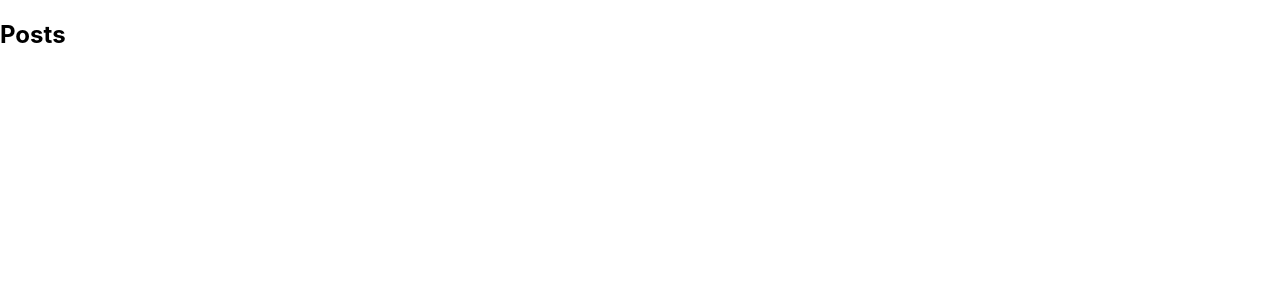
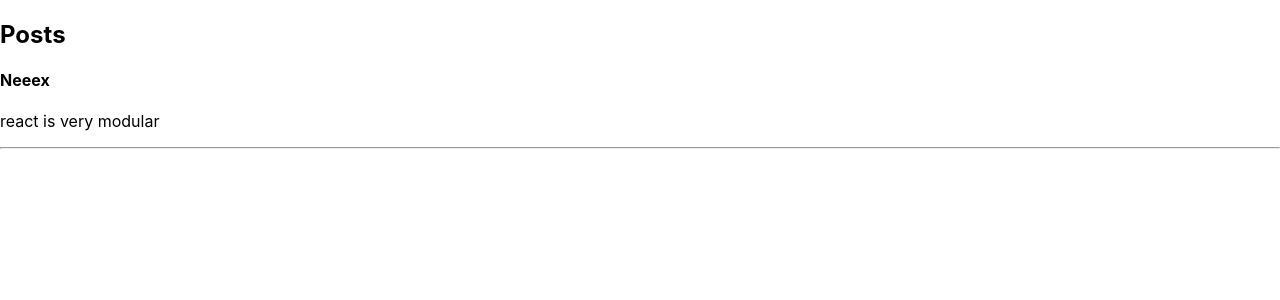
Before and after one commit to Hoomee90/social-media-clone, a React (Create React App) app: page / in a window 1280 px wide. Shown: the top 300 px of the page. Built offline with nearby package versions, Linux system fonts and the light colour scheme.

Commit message:
create post component

```diff
--- /dev/null
+++ b/src/components/Post.js
@@ -0,0 +1,15 @@
+import React from "react";
+
+function Post() {
+  const userName = "Neeex";
+  const content = "react is very modular";
+  return (
+    <React.Fragment>
+      <h4>{userName}</h4>
+      <p>{content}</p>
+      <hr />
+    </React.Fragment>
+  );
+}
+
+export default Post;
--- a/src/components/PostsColumn.js
+++ b/src/components/PostsColumn.js
@@ -1,8 +1,12 @@
 import React from "react";
+import Post from "./Post";
 
 function PostsColumn() {
   return (
-    <h2>Posts</h2>
+    <React.Fragment>
+      <h2>Posts</h2>
+      <Post />
+    </React.Fragment>
   );
 }
 
```
